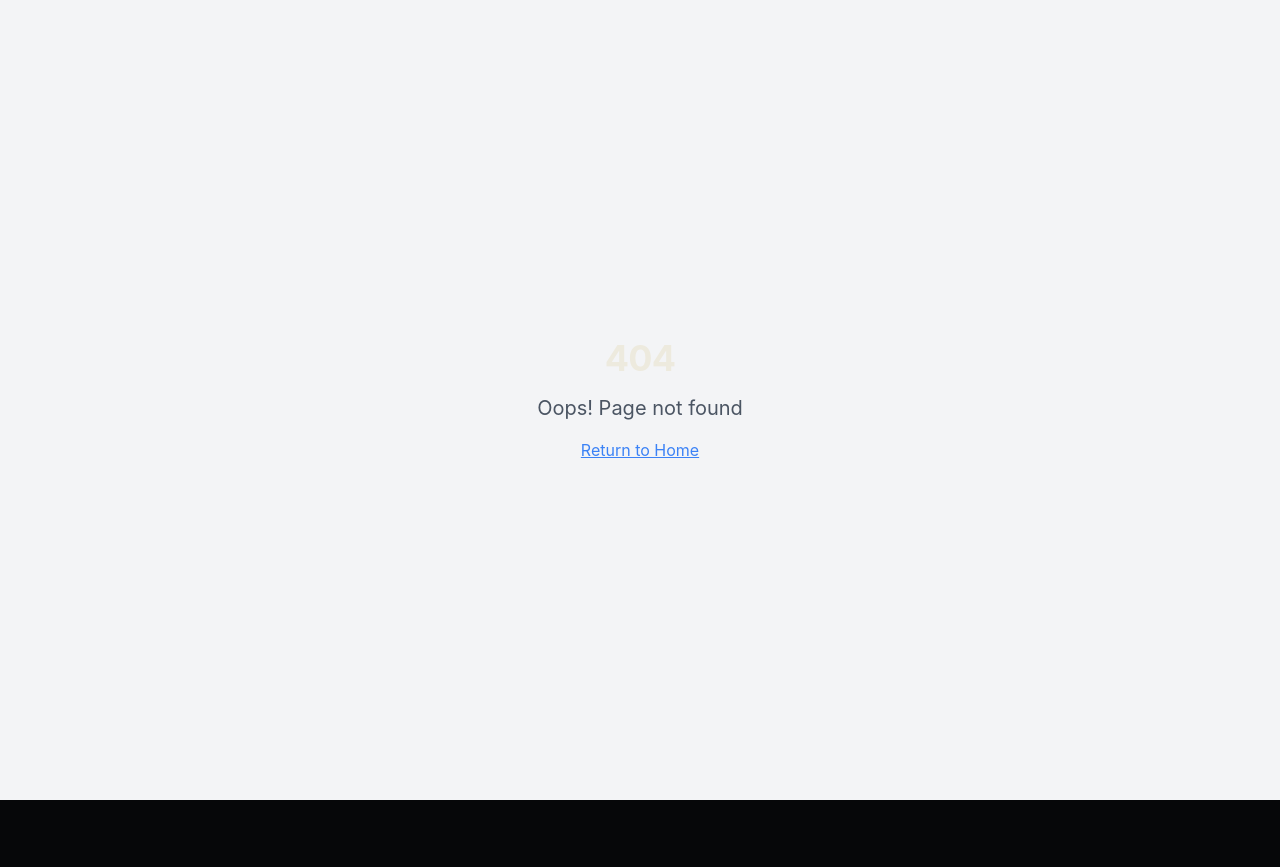
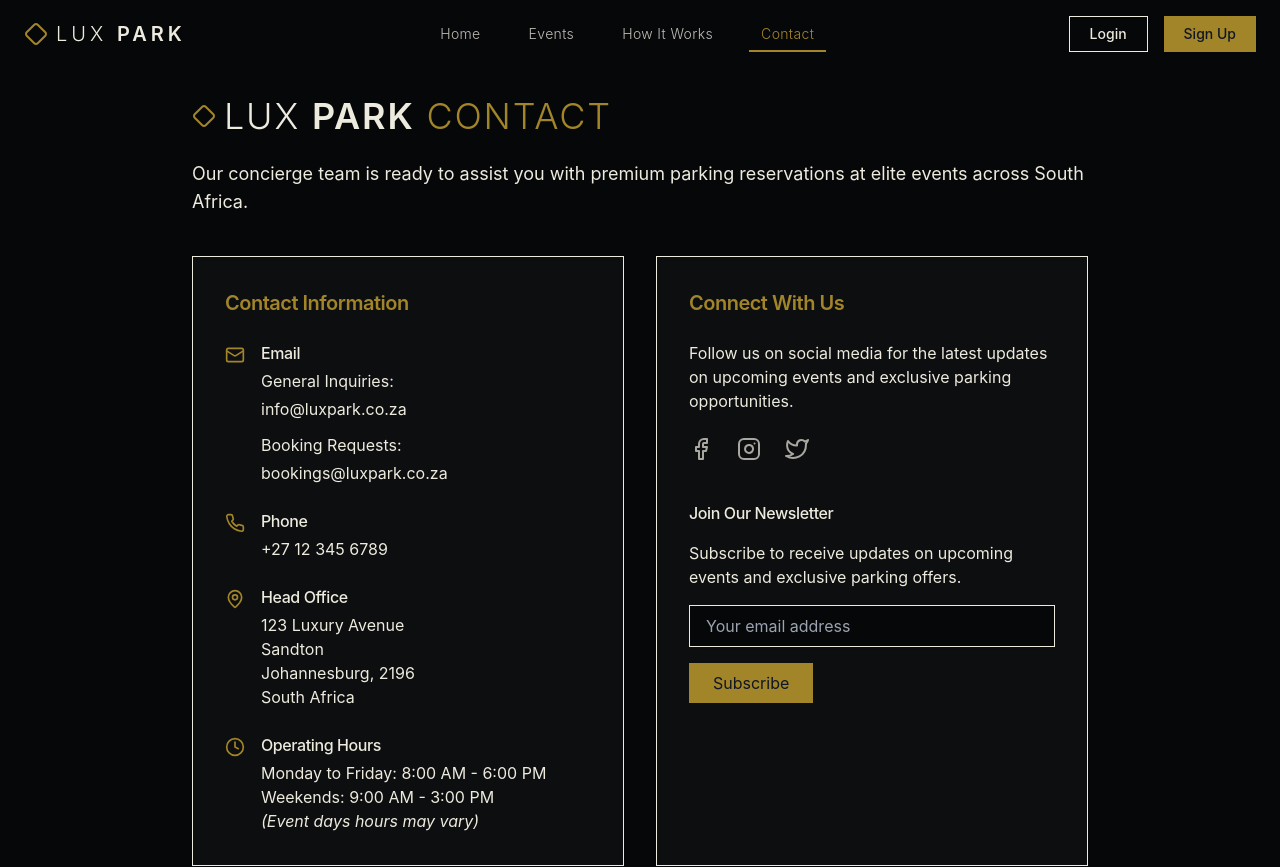
Before and after one commit to Uvaancovie/lux-parking, a React (Vite) app: page /contact in a window 1280 px wide. Before the commit this address had no page. Shown: the top 867 px of the page. Before the commit the page ends 800 px from the top, so only its background shows below. Built offline with nearby package versions, Linux system fonts and the light colour scheme.

Commit message:
Add contact page
Implement a new page to display contact details.

```diff
--- a/src/App.tsx
+++ b/src/App.tsx
@@ -7,6 +7,7 @@ import { BrowserRouter, Routes, Route } from "react-router-dom";
 import Index from "./pages/Index";
 import Events from "./pages/Events";
 import EventDetail from "./pages/EventDetail";
+import Contact from "./pages/Contact";
 import NotFound from "./pages/NotFound";
 
 const queryClient = new QueryClient();
@@ -21,6 +22,7 @@ const App = () => (
           <Route path="/" element={<Index />} />
           <Route path="/events" element={<Events />} />
           <Route path="/events/:id" element={<EventDetail />} />
+          <Route path="/contact" element={<Contact />} />
           {/* ADD ALL CUSTOM ROUTES ABOVE THE CATCH-ALL "*" ROUTE */}
           <Route path="*" element={<NotFound />} />
         </Routes>
--- a/src/components/layout/Footer.tsx
+++ b/src/components/layout/Footer.tsx
@@ -1,3 +1,4 @@
+
 import React from "react";
 import { Link } from "react-router-dom";
 import { Diamond, Mail } from "lucide-react";
--- a/src/components/layout/Navbar.tsx
+++ b/src/components/layout/Navbar.tsx
@@ -72,7 +72,7 @@ const Navbar: React.FC = () => {
             <NavLink to="/">Home</NavLink>
             <NavLink to="/events">Events</NavLink>
             <NavLink to="/how-it-works">How It Works</NavLink>
-            <NavLink to="/about">About</NavLink>
+            <NavLink to="/contact">Contact</NavLink>
           </nav>
 
           <div className="hidden md:flex items-center space-x-4">
@@ -124,7 +124,7 @@ const Navbar: React.FC = () => {
             <NavLink to="/">Home</NavLink>
             <NavLink to="/events">Events</NavLink>
             <NavLink to="/how-it-works">How It Works</NavLink>
-            <NavLink to="/about">About</NavLink>
+            <NavLink to="/contact">Contact</NavLink>
             <div className="pt-2 flex flex-col space-y-2">
               <Button variant="outline" size="sm" asChild className="justify-center">
                 <Link to="/login">Login</Link>
--- /dev/null
+++ b/src/pages/Contact.tsx
@@ -0,0 +1,142 @@
+
+import React from "react";
+import { Link } from "react-router-dom";
+import { Mail, Phone, MapPin, Clock, Diamond } from "lucide-react";
+import Navbar from "@/components/layout/Navbar";
+import Footer from "@/components/layout/Footer";
+
+const Contact: React.FC = () => {
+  return (
+    <div className="min-h-screen flex flex-col">
+      <Navbar />
+      <div className="flex-grow pt-24 pb-16">
+        <div className="container mx-auto px-4">
+          <div className="max-w-4xl mx-auto">
+            <div className="flex items-center gap-2 mb-6">
+              <Diamond size={24} className="text-primary" />
+              <h1 className="text-3xl md:text-4xl font-light tracking-wider">
+                <span className="font-light">LUX</span>{" "}
+                <span className="font-semibold">PARK</span>{" "}
+                <span className="font-light text-primary">CONTACT</span>
+              </h1>
+            </div>
+
+            <p className="text-lg text-muted-foreground mb-10">
+              Our concierge team is ready to assist you with premium parking reservations at elite events across South Africa.
+            </p>
+
+            <div className="grid grid-cols-1 md:grid-cols-2 gap-8 mb-12">
+              <div className="bg-secondary/40 border border-border/50 p-8 rounded-lg shadow-sm">
+                <h2 className="text-xl font-semibold mb-6 text-primary">Contact Information</h2>
+
+                <div className="space-y-6">
+                  <div className="flex items-start gap-4">
+                    <Mail className="text-primary mt-1" size={20} />
+                    <div>
+                      <h3 className="text-foreground font-medium mb-1">Email</h3>
+                      <p className="text-muted-foreground mb-1">General Inquiries:</p>
+                      <a href="mailto:info@luxpark.co.za" className="text-foreground hover:text-primary transition-colors">
+                        info@luxpark.co.za
+                      </a>
+                      <p className="text-muted-foreground mt-3 mb-1">Booking Requests:</p>
+                      <a href="mailto:bookings@luxpark.co.za" className="text-foreground hover:text-primary transition-colors">
+                        bookings@luxpark.co.za
+                      </a>
+                    </div>
+                  </div>
+
+                  <div className="flex items-start gap-4">
+                    <Phone className="text-primary mt-1" size={20} />
+                    <div>
+                      <h3 className="text-foreground font-medium mb-1">Phone</h3>
+                      <a href="tel:+27123456789" className="text-foreground hover:text-primary transition-colors">
+                        +27 12 345 6789
+                      </a>
+                    </div>
+                  </div>
+
+                  <div className="flex items-start gap-4">
+                    <MapPin className="text-primary mt-1" size={20} />
+                    <div>
+                      <h3 className="text-foreground font-medium mb-1">Head Office</h3>
+                      <p className="text-muted-foreground">
+                        123 Luxury Avenue<br />
+                        Sandton<br />
+                        Johannesburg, 2196<br />
+                        South Africa
+                      </p>
+                    </div>
+                  </div>
+
+                  <div className="flex items-start gap-4">
+                    <Clock className="text-primary mt-1" size={20} />
+                    <div>
+                      <h3 className="text-foreground font-medium mb-1">Operating Hours</h3>
+                      <p className="text-muted-foreground">
+                        Monday to Friday: 8:00 AM - 6:00 PM<br />
+                        Weekends: 9:00 AM - 3:00 PM<br />
+                        <span className="italic">(Event days hours may vary)</span>
+                      </p>
+                    </div>
+                  </div>
+                </div>
+              </div>
+
+              <div className="bg-secondary/40 border border-border/50 p-8 rounded-lg shadow-sm">
+                <h2 className="text-xl font-semibold mb-6 text-primary">Connect With Us</h2>
+
+                <p className="text-muted-foreground mb-6">
+                  Follow us on social media for the latest updates on upcoming events and exclusive parking opportunities.
+                </p>
+
+                <div className="flex space-x-6 mb-10">
+                  <a href="#" className="text-foreground/70 hover:text-primary transition-colors">
+                    <svg xmlns="http://www.w3.org/2000/svg" width="24" height="24" viewBox="0 0 24 24" fill="none" stroke="currentColor" strokeWidth="2" strokeLinecap="round" strokeLinejoin="round">
+                      <path d="M18 2h-3a5 5 0 0 0-5 5v3H7v4h3v8h4v-8h3l1-4h-4V7a1 1 0 0 1 1-1h3z"></path>
+                    </svg>
+                  </a>
+                  <a href="#" className="text-foreground/70 hover:text-primary transition-colors">
+                    <svg xmlns="http://www.w3.org/2000/svg" width="24" height="24" viewBox="0 0 24 24" fill="none" stroke="currentColor" strokeWidth="2" strokeLinecap="round" strokeLinejoin="round">
+                      <rect x="2" y="2" width="20" height="20" rx="5" ry="5"></rect>
+                      <path d="M16 11.37A4 4 0 1 1 12.63 8 4 4 0 0 1 16 11.37z"></path>
+                      <line x1="17.5" y1="6.5" x2="17.51" y2="6.5"></line>
+                    </svg>
+                  </a>
+                  <a href="#" className="text-foreground/70 hover:text-primary transition-colors">
+                    <svg xmlns="http://www.w3.org/2000/svg" width="24" height="24" viewBox="0 0 24 24" fill="none" stroke="currentColor" strokeWidth="2" strokeLinecap="round" strokeLinejoin="round">
+                      <path d="M23 3a10.9 10.9 0 0 1-3.14 1.53 4.48 4.48 0 0 0-7.86 3v1A10.66 10.66 0 0 1 3 4s-4 9 5 13a11.64 11.64 0 0 1-7 2c9 5 20 0 20-11.5a4.5 4.5 0 0 0-.08-.83A7.72 7.72 0 0 0 23 3z"></path>
+                    </svg>
+                  </a>
+                </div>
+
+                <h3 className="text-foreground font-medium mb-4">Join Our Newsletter</h3>
+                <p className="text-muted-foreground mb-4">
+                  Subscribe to receive updates on upcoming events and exclusive parking offers.
+                </p>
+
+                <form className="space-y-4">
+                  <div>
+                    <input
+                      type="email"
+                      placeholder="Your email address"
+                      className="w-full px-4 py-2 bg-background border border-border rounded-md focus:outline-none focus:ring-1 focus:ring-primary"
+                    />
+                  </div>
+                  <button
+                    type="submit"
+                    className="px-6 py-2 bg-primary text-primary-foreground hover:bg-primary/90 transition-colors rounded-md"
+                  >
+                    Subscribe
+                  </button>
+                </form>
+              </div>
+            </div>
+          </div>
+        </div>
+      </div>
+      <Footer />
+    </div>
+  );
+};
+
+export default Contact;
```
